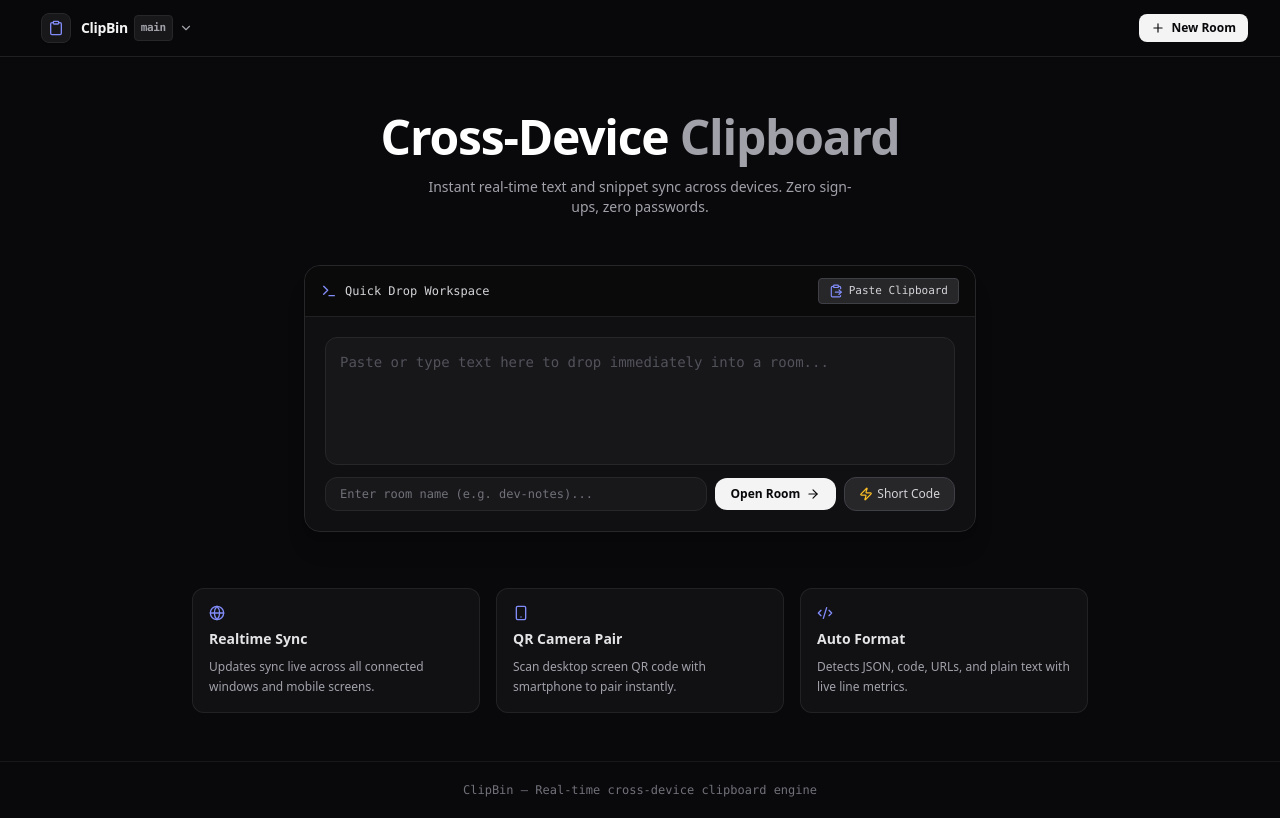
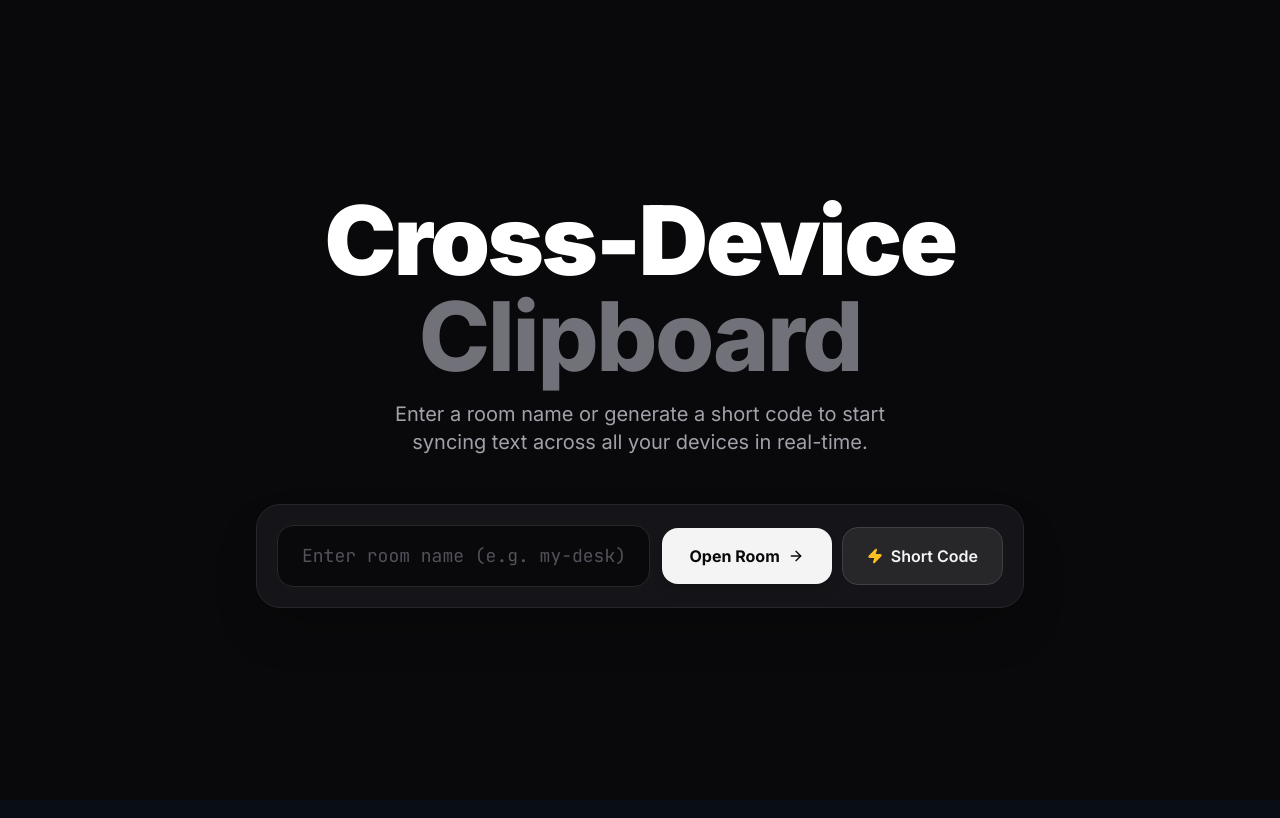
Before and after one commit to kruth-s/AegisML, a Next.js app: page / in a window 1280 px wide. Built offline with nearby package versions, Linux system fonts and the light colour scheme.

Commit message:
made the home page simplistic and useful

```diff
--- a/app/layout.tsx
+++ b/app/layout.tsx
@@ -1,10 +1,23 @@
 import type { Metadata } from 'next';
+import { Inter, JetBrains_Mono } from 'next/font/google';
 import './globals.css';
 
+const inter = Inter({
+  subsets: ['latin'],
+  variable: '--font-sans',
+  display: 'swap',
+});
+
+const jetbrainsMono = JetBrains_Mono({
+  subsets: ['latin'],
+  variable: '--font-mono',
+  display: 'swap',
+});
+
 export const metadata: Metadata = {
-  title: 'ClipBin.live — Modern Cross-Device Online Clipboard',
-  description: 'Instantly paste and share text, code snippets, and notes across all your devices in real-time. Zero sign-up, instant QR pairing, Vercel optimized.',
-  keywords: ['online clipboard', 'cross device clipboard', 'share text online', 'pastebin', 'realtime clipboard', 'vercel pastebin'],
+  title: 'ClipBin — Real-Time Cross-Device Clipboard',
+  description: 'Instantly paste and share text, code snippets, and notes across all your devices in real-time. Zero sign-up, instant QR pairing.',
+  keywords: ['online clipboard', 'cross device clipboard', 'share text online', 'pastebin', 'realtime clipboard'],
 };
 
 export default function RootLayout({
@@ -13,8 +26,8 @@ export default function RootLayout({
   children: React.ReactNode;
 }>) {
   return (
-    <html lang="en" className="dark">
-      <body className="bg-mesh min-h-screen flex flex-col selection:bg-indigo-500 selection:text-white antialiased">
+    <html lang="en" className={`dark ${inter.variable} ${jetbrainsMono.variable}`}>
+      <body className="bg-grid-pattern min-h-screen flex flex-col selection:bg-indigo-500/30 selection:text-indigo-200 antialiased font-sans text-zinc-100">
         {children}
       </body>
     </html>
--- a/app/page.tsx
+++ b/app/page.tsx
@@ -1,38 +1,18 @@
 'use client';
 
-import React, { useState, useEffect } from 'react';
+import React, { useState } from 'react';
 import { useRouter } from 'next/navigation';
-import { Navbar } from '@/components/Navbar';
 import { Toast, ToastMessage } from '@/components/Toast';
 import {
-  Clipboard,
   Zap,
-  Smartphone,
   ArrowRight,
-  Globe,
-  Clock,
-  Code2,
-  Terminal,
-  ChevronRight,
-  ClipboardPaste,
 } from 'lucide-react';
 
 export default function HomePage() {
   const [customRoom, setCustomRoom] = useState('');
-  const [quickText, setQuickText] = useState('');
   const [toasts, setToasts] = useState<ToastMessage[]>([]);
-  const [recentRooms, setRecentRooms] = useState<string[]>([]);
   const [isGenerating, setIsGenerating] = useState(false);
   const router = useRouter();
-
-  useEffect(() => {
-    try {
-      const saved = localStorage.getItem('clipbin_recent_rooms');
-      if (saved) {
-        setRecentRooms(JSON.parse(saved));
-      }
-    } catch (e) {}
-  }, []);
 
   const addToast = (text: string, type: 'success' | 'error' | 'info' = 'info') => {
     const id = Math.random().toString(36).substring(2, 9);
@@ -52,15 +32,6 @@ export default function HomePage() {
       const res = await fetch('/api/clip', { method: 'POST' });
       const data = await res.json();
       if (data.success && data.data?.slug) {
-        if (quickText.trim()) {
-          try {
-            await fetch(`/api/clip/${data.data.slug}`, {
-              method: 'POST',
-              headers: { 'Content-Type': 'application/json' },
-              body: JSON.stringify({ content: quickText }),
-            });
-          } catch (err) {}
-        }
         router.push(`/clip/${data.data.slug}`);
       }
     } catch (e) {
@@ -74,152 +45,66 @@ export default function HomePage() {
   const handleOpenCustom = (e: React.FormEvent) => {
     e.preventDefault();
     if (!customRoom.trim()) {
-      addToast('Please enter a project room name or code', 'error');
+      addToast('Please enter a room name', 'error');
       return;
     }
     const clean = customRoom.trim().toLowerCase().replace(/[^a-z0-9-]/g, '-');
     router.push(`/clip/${clean}`);
   };
 
-  const handleQuickPaste = async () => {
-    try {
-      const text = await navigator.clipboard.readText();
-      if (text) {
-        setQuickText(text);
-        addToast('Pasted from clipboard', 'success');
-      }
-    } catch (e) {
-      addToast('Please press Ctrl+V to paste into workspace', 'info');
-    }
-  };
+  return (
+    <div className="h-screen max-h-screen overflow-hidden flex flex-col items-center justify-center bg-zinc-950 text-zinc-100 font-sans relative p-4 sm:p-6">
+      {/* Background Radial Glow */}
+      <div className="absolute top-1/2 left-1/2 -translate-x-1/2 -translate-y-1/2 w-[700px] h-[400px] bg-indigo-600/10 blur-[130px] rounded-full pointer-events-none -z-10" />
 
-  return (
-    <div className="min-h-screen flex flex-col justify-between bg-zinc-950 text-zinc-100 font-sans">
-      <Navbar />
-
-      <main className="flex-1 max-w-5xl w-full mx-auto px-4 sm:px-6 lg:px-8 py-12 flex flex-col gap-12">
-        {/* Minimal Hero Header - NO BADGES */}
-        <div className="flex flex-col items-center text-center gap-4 max-w-2xl mx-auto pt-2">
-          <h1 className="text-3xl sm:text-5xl font-extrabold tracking-tight text-white leading-tight">
-            Cross-Device <span className="text-zinc-400">Clipboard</span>
+      {/* Main Centered Content */}
+      <main className="w-full max-w-4xl mx-auto flex flex-col items-center justify-center gap-8 sm:gap-12">
+        {/* Bold Centered Hero Header */}
+        <div className="flex flex-col items-center text-center gap-3 sm:gap-4 max-w-3xl mx-auto">
+          <h1 className="text-5xl sm:text-7xl lg:text-8xl font-black tracking-tight text-white leading-none">
+            Cross-Device <br />
+            <span className="text-zinc-500 font-extrabold">Clipboard</span>
           </h1>
 
-          <p className="text-xs sm:text-sm text-zinc-400 max-w-md leading-relaxed">
-            Instant real-time text and snippet sync across devices. Zero sign-ups, zero passwords.
+          <p className="text-sm sm:text-xl text-zinc-400 font-normal max-w-lg leading-relaxed">
+            Enter a room name or generate a short code to start syncing text across all your devices in real-time.
           </p>
         </div>
 
-        {/* Central Workspace Card */}
-        <div className="w-full max-w-2xl mx-auto bg-zinc-900/90 border border-zinc-800 rounded-2xl shadow-xl overflow-hidden flex flex-col">
-          <div className="flex items-center justify-between gap-3 px-4 py-3 bg-zinc-950/90 border-b border-zinc-800/80 text-xs font-mono">
-            <div className="flex items-center gap-2 text-zinc-300">
-              <Terminal className="w-4 h-4 text-indigo-400" />
-              <span className="font-medium">Quick Drop Workspace</span>
-            </div>
-
-            <button
-              onClick={handleQuickPaste}
-              className="px-2.5 py-1 rounded bg-zinc-800 hover:bg-zinc-700 text-zinc-300 border border-zinc-700 text-[11px] flex items-center gap-1.5 transition-colors"
-            >
-              <ClipboardPaste className="w-3.5 h-3.5 text-indigo-400" />
-              <span>Paste Clipboard</span>
-            </button>
-          </div>
-
-          <div className="p-4 sm:p-5 flex flex-col gap-3 bg-zinc-950/40">
-            <textarea
-              value={quickText}
-              onChange={(e) => setQuickText(e.target.value)}
-              placeholder="Paste or type text here to drop immediately into a room..."
-              className="w-full h-32 p-3.5 rounded-xl bg-zinc-900/90 border border-zinc-800 text-zinc-200 placeholder:text-zinc-600 font-mono text-xs sm:text-sm focus:outline-none focus:border-zinc-700 resize-none transition-colors"
+        {/* Action Form Card */}
+        <div className="w-full max-w-2xl sm:max-w-3xl bg-zinc-900/90 border border-zinc-800 rounded-3xl p-3.5 sm:p-5 shadow-2xl backdrop-blur-xl flex flex-col gap-4">
+          <form onSubmit={handleOpenCustom} className="flex flex-col sm:flex-row gap-3">
+            <input
+              type="text"
+              placeholder="Enter room name (e.g. my-desk)..."
+              value={customRoom}
+              onChange={(e) => setCustomRoom(e.target.value)}
+              className="flex-1 px-5 sm:px-6 py-4 sm:py-4.5 rounded-2xl bg-zinc-950 border border-zinc-800 text-zinc-100 placeholder:text-zinc-600 text-base sm:text-lg font-mono focus:outline-none focus:border-zinc-600 transition-colors"
             />
 
-            <form onSubmit={handleOpenCustom} className="flex flex-col sm:flex-row gap-2">
-              <input
-                type="text"
-                placeholder="Enter room name (e.g. dev-notes)..."
-                value={customRoom}
-                onChange={(e) => setCustomRoom(e.target.value)}
-                className="flex-1 px-3.5 py-2 rounded-xl bg-zinc-900 border border-zinc-800 text-zinc-200 placeholder:text-zinc-500 text-xs font-mono focus:outline-none focus:border-zinc-700"
-              />
-
-              <div className="flex items-center gap-2">
+            <div className="flex items-center gap-2.5">
               <button
                 type="submit"
-                  className="px-4 py-2 rounded-xl bg-zinc-100 hover:bg-white text-zinc-950 text-xs font-bold transition-all flex items-center justify-center gap-1.5 shrink-0"
+                className="px-6 sm:px-7 py-4 sm:py-4.5 rounded-2xl bg-zinc-100 hover:bg-white text-zinc-950 text-sm sm:text-base font-bold transition-all flex items-center justify-center gap-2 shrink-0 shadow-lg"
               >
                 <span>Open Room</span>
-                  <ArrowRight className="w-3.5 h-3.5" />
+                <ArrowRight className="w-4 h-4" />
               </button>
 
               <button
                 type="button"
                 onClick={handleCreateRandom}
                 disabled={isGenerating}
-                  className="px-3.5 py-2 rounded-xl bg-zinc-800 hover:bg-zinc-700 border border-zinc-700 text-zinc-300 text-xs font-medium flex items-center gap-1 transition-colors shrink-0"
+                className="px-5 sm:px-6 py-4 sm:py-4.5 rounded-2xl bg-zinc-800 hover:bg-zinc-700 border border-zinc-700 text-zinc-100 text-sm sm:text-base font-semibold flex items-center justify-center gap-2 transition-colors shrink-0"
+                title="Generate instant short code"
               >
-                  <Zap className="w-3.5 h-3.5 text-amber-400" />
+                <Zap className="w-4 h-4 text-amber-400 fill-amber-400" />
                 <span>{isGenerating ? 'Creating...' : 'Short Code'}</span>
               </button>
             </div>
           </form>
         </div>
-        </div>
-
-        {/* Recent Rooms */}
-        {recentRooms.length > 0 && (
-          <div className="max-w-2xl mx-auto w-full flex flex-col gap-2">
-            <div className="flex items-center gap-2 text-xs font-mono font-medium text-zinc-500 uppercase tracking-wider">
-              <Clock className="w-3.5 h-3.5 text-zinc-500" />
-              <span>Recent Rooms</span>
-            </div>
-            <div className="flex flex-wrap gap-2">
-              {recentRooms.slice(0, 5).map((slug) => (
-                <button
-                  key={slug}
-                  onClick={() => router.push(`/clip/${slug}`)}
-                  className="px-3 py-1.5 rounded-lg bg-zinc-900 hover:bg-zinc-800 border border-zinc-800 text-xs font-mono text-zinc-300 flex items-center gap-2 transition-colors"
-                >
-                  <Clipboard className="w-3 h-3 text-indigo-400" />
-                  <span>{slug}</span>
-                  <ChevronRight className="w-3 h-3 text-zinc-600" />
-                </button>
-              ))}
-            </div>
-          </div>
-        )}
-
-        {/* Dark Feature Section */}
-        <div className="grid grid-cols-1 md:grid-cols-3 gap-4 max-w-4xl mx-auto w-full pt-2">
-          <div className="p-4 rounded-xl bg-zinc-900/60 border border-zinc-800/80 flex flex-col gap-2">
-            <Globe className="w-4 h-4 text-indigo-400" />
-            <h3 className="text-sm font-semibold text-zinc-200">Realtime Sync</h3>
-            <p className="text-xs text-zinc-400 leading-relaxed">
-              Updates sync live across all connected windows and mobile screens.
-            </p>
-          </div>
-
-          <div className="p-4 rounded-xl bg-zinc-900/60 border border-zinc-800/80 flex flex-col gap-2">
-            <Smartphone className="w-4 h-4 text-indigo-400" />
-            <h3 className="text-sm font-semibold text-zinc-200">QR Camera Pair</h3>
-            <p className="text-xs text-zinc-400 leading-relaxed">
-              Scan desktop screen QR code with smartphone to pair instantly.
-            </p>
-          </div>
-
-          <div className="p-4 rounded-xl bg-zinc-900/60 border border-zinc-800/80 flex flex-col gap-2">
-            <Code2 className="w-4 h-4 text-indigo-400" />
-            <h3 className="text-sm font-semibold text-zinc-200">Auto Format</h3>
-            <p className="text-xs text-zinc-400 leading-relaxed">
-              Detects JSON, code, URLs, and plain text with live line metrics.
-            </p>
-          </div>
-        </div>
       </main>
-
-      <footer className="border-t border-zinc-900 bg-zinc-950 py-5 text-center text-xs text-zinc-500 font-mono">
-        ClipBin — Real-time cross-device clipboard engine
-      </footer>
 
       <Toast toasts={toasts} onClose={removeToast} />
     </div>
--- a/tailwind.config.ts
+++ b/tailwind.config.ts
@@ -9,6 +9,10 @@ const config: Config = {
   darkMode: "class",
   theme: {
     extend: {
+      fontFamily: {
+        sans: ['var(--font-sans)', 'system-ui', 'sans-serif'],
+        mono: ['var(--font-mono)', 'monospace'],
+      },
       colors: {
         background: "var(--background)",
         foreground: "var(--foreground)",
@@ -19,12 +23,6 @@ const config: Config = {
           600: "#4f46e5",
           700: "#4338ca",
         },
-        cyber: {
-          cyan: "#00f2fe",
-          blue: "#4facfe",
-          purple: "#7f00ff",
-          pink: "#e100ff",
-        }
       },
       animation: {
         'pulse-glow': 'pulseGlow 3s ease-in-out infinite',
```
Lines whose indentation alone changed are shown as unchanged.
